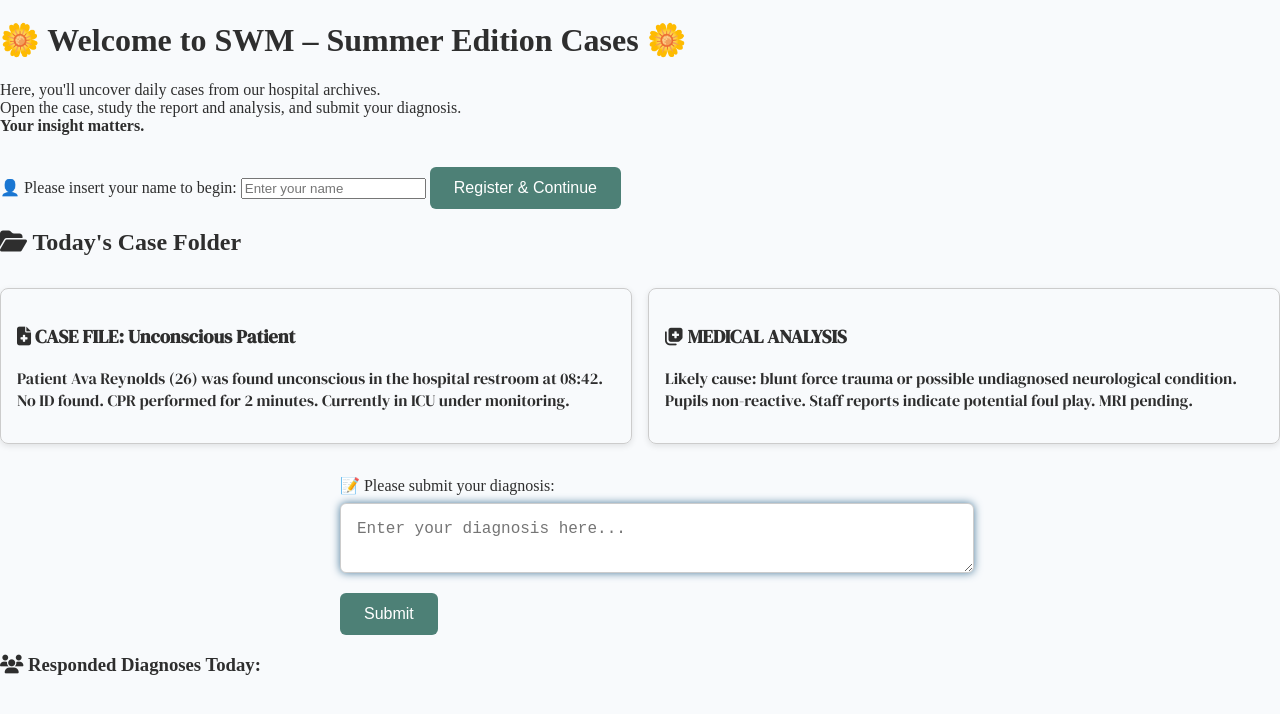
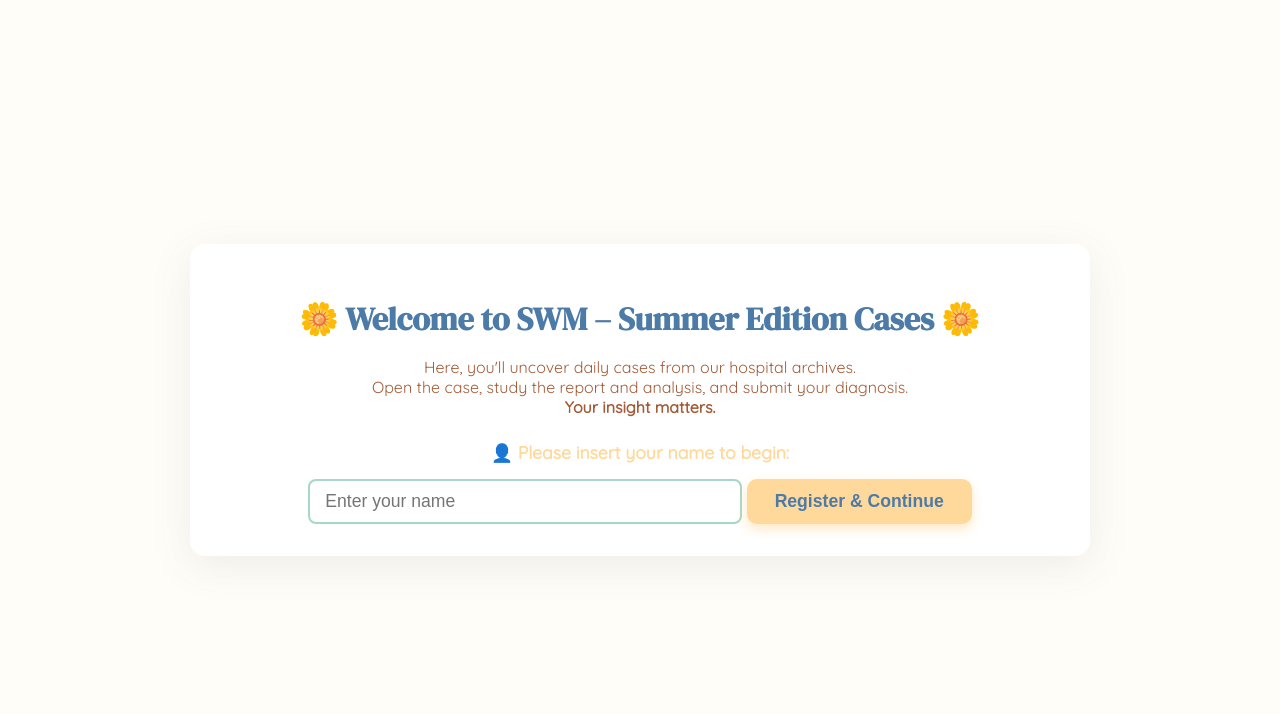
Before and after one commit to bbila46/Swm-betaaaawaa, a plain HTML site: page index.html in a window 1280 px wide. Drawn offline with Linux system fonts and the light colour scheme.

Commit message:
Update style.css

```diff
--- a/style.css
+++ b/style.css
@@ -1,118 +1,180 @@
+/* Fonts */
 body {
   margin: 0;
-  font-family: 'Merriweather', serif;
-  background-color: #F8FAFC;
-  color: #2E2E2E;
+  font-family: 'Quicksand', sans-serif;
+  background: #FFFDF7;
+  color: #333;
+  display: flex;
+  justify-content: center;
+  align-items: center;
+  min-height: 100vh;
+  padding: 20px;
+  box-sizing: border-box;
 }
 
-.container {
-  padding: 2rem;
+h1, h2, h3 {
+  font-family: 'DM Serif Display', serif;
+  color: #4D7BA7;
+  margin-bottom: 0.3em;
+}
+
+.screen {
+  display: none;
+  max-width: 900px;
+  width: 100%;
+  background: white;
+  padding: 2rem 3rem;
+  border-radius: 15px;
+  box-shadow: 0 10px 40px rgba(100,100,100,0.1);
+  box-sizing: border-box;
+  animation: fadeIn 0.8s ease forwards;
+}
+
+.screen.active {
+  display: block;
+}
+
+.welcome-container {
   text-align: center;
+  color: #A35C38;
+}
+
+.name-label {
+  font-weight: 600;
+  font-size: 1.1rem;
+  margin-top: 1.5rem;
+  display: block;
+  color: #FFD89B;
+}
+
+input[type="text"] {
+  width: 80%;
+  max-width: 400px;
+  padding: 10px 15px;
+  margin-top: 0.5rem;
+  border: 2px solid #A7D7C5;
+  border-radius: 8px;
+  font-size: 1.1rem;
+  outline-color: #4D7BA7;
+  transition: border-color 0.3s ease;
+}
+
+input[type="text"]:focus {
+  border-color: #4D7BA7;
+}
+
+button {
+  margin-top: 1rem;
+  background: #FFD89B;
+  color: #4D7BA7;
+  border: none;
+  padding: 12px 28px;
+  font-size: 1.1rem;
+  border-radius: 10px;
+  cursor: pointer;
+  font-weight: 700;
+  box-shadow: 0 5px 12px rgba(255,216,155,0.6);
+  transition: background 0.3s ease;
+  user-select: none;
+}
+
+button:hover {
+  background: #FFB347;
 }
 
 header {
+  margin-bottom: 1.8rem;
+  display: flex;
+  justify-content: space-between;
+  align-items: center;
+  color: #A7D7C5;
+}
+
+.folder-layout {
+  display: flex;
+  gap: 2rem;
+  margin-bottom: 2rem;
+  flex-wrap: wrap;
+}
+
+.letter {
+  flex: 1 1 400px;
+  background: #FFF3E0;
+  border-radius: 12px;
+  padding: 20px 25px;
+  box-shadow: 0 4px 20px rgba(203, 147, 80, 0.15);
+  font-size: 1rem;
+  color: #4A463F;
+  font-family: 'DM Serif Display', serif;
+  min-height: 220px;
+  overflow-y: auto;
+}
+
+.feedback-section {
   margin-bottom: 2rem;
 }
 
-.folder-icon {
-  width: 80px;
-  cursor: pointer;
-  animation: glow 2s infinite alternate;
-}
-
-@keyframes glow {
-  0% { filter: drop-shadow(0 0 5px #4D7BA7); }
-  100% { filter: drop-shadow(0 0 15px #4D8076); }
-}
-
-.hidden {
-  display: none;
-}
-
-.case-date {
-  display: flex;
-  justify-content: space-between;
-  margin-bottom: 1rem;
-  font-size: 0.95rem;
-  color: #555;
-}
-
-.status-tag {
-  background: #A94442;
-  color: white;
-  padding: 0.2rem 0.5rem;
-  border-radius: 4px;
-}
-
-.folder-layout {
-  display: grid;
-  grid-template-columns: 1fr 1fr;
-  gap: 1rem;
-  margin-bottom: 2rem;
-}
-
-.letter {
-  padding: 1rem;
-  background: url('assets/background.jpg') no-repeat center center;
-  background-size: cover;
-  border: 1px solid #ccc;
-  border-radius: 8px;
-  font-family: 'DM Serif Display', serif;
-  box-shadow: 0 2px 6px rgba(0,0,0,0.1);
-}
-
-.feedback-section {
-  text-align: left;
-  max-width: 600px;
-  margin: 0 auto;
+.feedback-section label {
+  font-weight: 600;
+  color: #A35C38;
+  display: block;
+  margin-bottom: 0.6rem;
 }
 
 textarea {
   width: 100%;
-  padding: 1rem;
-  margin-top: 0.5rem;
-  font-size: 1rem;
-  border-radius: 6px;
-  border: 1px solid #ccc;
-  box-shadow: inset 0 1px 3px rgba(0,0,0,0.1);
-  animation: typing-glow 2s infinite alternate;
+  min-height: 90px;
+  resize: vertical;
+  padding: 12px 15px;
+  font-size: 1.05rem;
+  border-radius: 8px;
+  border: 2px solid #A7D7C5;
+  font-family: 'Quicksand', sans-serif;
+  transition: border-color 0.3s ease;
+  outline-color: #4D7BA7;
 }
 
-@keyframes typing-glow {
-  0% { box-shadow: 0 0 5px #4D8076; }
-  100% { box-shadow: 0 0 10px #4D7BA7; }
+textarea:focus {
+  border-color: #4D7BA7;
 }
 
-button {
-  margin-top: 1rem;
-  padding: 0.75rem 1.5rem;
-  font-size: 1rem;
-  background-color: #4D8076;
-  color: white;
-  border: none;
-  border-radius: 6px;
-  cursor: pointer;
-  position: relative;
-  overflow: hidden;
+.responses-section h3 {
+  color: #4D7BA7;
+  margin-bottom: 0.8rem;
+  font-weight: 700;
+  font-size: 1.2rem;
 }
 
-button::after {
-  content: "";
-  position: absolute;
-  background: rgba(255,255,255,0.3);
-  width: 100%;
-  height: 100%;
-  top: 0;
-  left: -100%;
-  transition: all 0.4s;
+#responsesList {
+  list-style: none;
+  padding-left: 0;
+  max-height: 180px;
+  overflow-y: auto;
+  border: 1px solid #A7D7C5;
+  border-radius: 8px;
+  background: #FFF9F0;
 }
 
-button:hover::after {
-  left: 100%;
+#responsesList li {
+  padding: 8px 12px;
+  border-bottom: 1px solid #A7D7C5;
+  color: #654321;
+  font-style: italic;
 }
 
-#userFeedback {
-  margin-top: 1rem;
-  font-style: italic;
-  color: #2E2E2E;
+#responsesList li:last-child {
+  border-bottom: none;
 }
+
+#greeting {
+  font-weight: 600;
+  font-size: 1.1rem;
+  color: #4D7BA7;
+  user-select: none;
+}
+
+/* Animations */
+@keyframes fadeIn {
+  from { opacity: 0; transform: translateY(10px);}
+  to { opacity: 1; transform: translateY(0);}
+}
```
